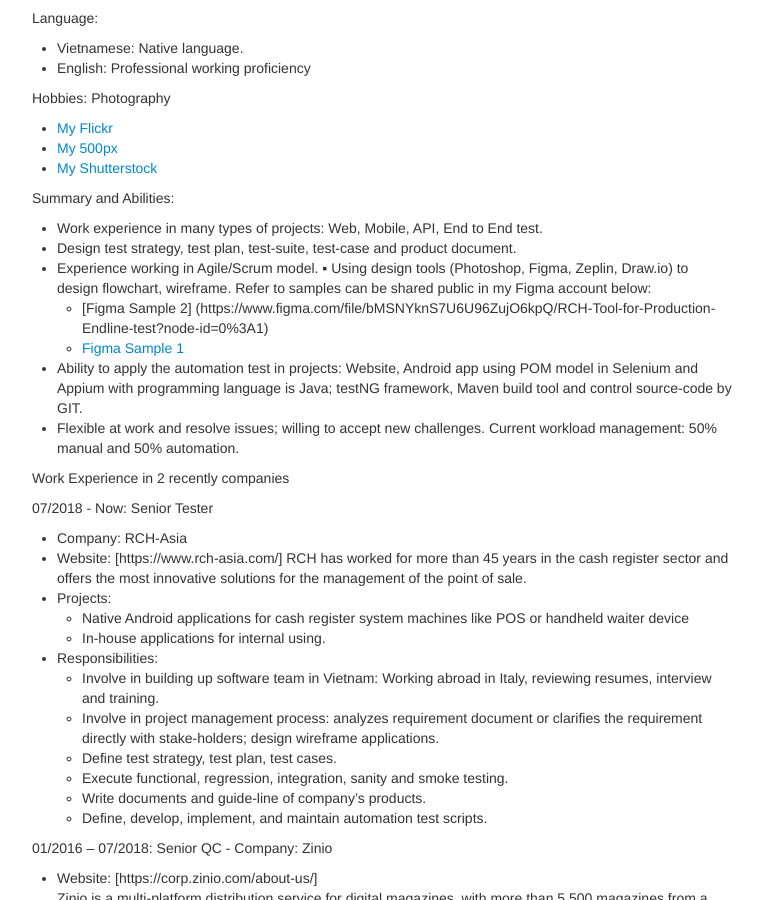
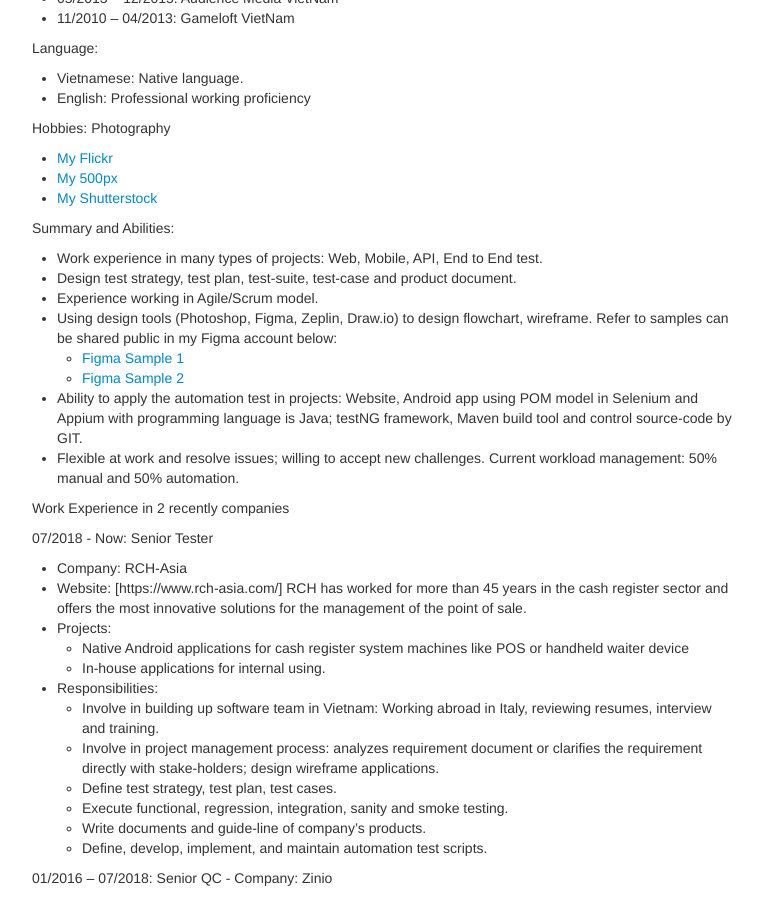
Before and after one commit to thuanpham0807/thuanpham.github.io, a Jekyll site: the page built from index.md, in a window 1280 px wide and 900 px high, scrolled down 424 px. Shown: the whole window, without its empty margins (258-1020 px from the left). Built offline with Jekyll 4.4.1, drawn with Linux system fonts in a browser that asks for light colours.

Commit message:
edit content

```diff
--- a/index.md
+++ b/index.md
@@ -31,9 +31,10 @@
 Summary and Abilities:
 - Work experience in many types of projects: Web, Mobile, API, End to End test.
 - Design test strategy, test plan, test-suite, test-case and product document.
-- Experience working in Agile/Scrum model. ▪ Using design tools (Photoshop, Figma, Zeplin, Draw.io) to design flowchart, wireframe. Refer to samples can be shared public in my Figma account below:
-	- [Figma Sample 2] (https://www.figma.com/file/bMSNYknS7U6U96ZujO6kpQ/RCH-Tool-for-Production-Endline-test?node-id=0%3A1)
-	- [Figma Sample 1](https://www.figma.com/file/QOY9EAqvOjopVcMfLHtjEWwM/PrintFSerializationTool?node-id=0%3A1)
+- Experience working in Agile/Scrum model.
+- Using design tools (Photoshop, Figma, Zeplin, Draw.io) to design flowchart, wireframe. Refer to samples can be shared public in my Figma account below:
+	- [Figma Sample 1](https://www.figma.com/file/bMSNYknS7U6U96ZujO6kpQ/RCH-Tool-for-Production-Endline-test?node-id=0%3A1)
+	- [Figma Sample 2](https://www.figma.com/file/QOY9EAqvOjopVcMfLHtjEWwM/PrintFSerializationTool?node-id=0%3A1)
 - Ability to apply the automation test in projects: Website, Android app using POM model in Selenium and Appium with programming language is Java; testNG framework, Maven build tool and control source-code by GIT.
 - Flexible at work and resolve issues; willing to accept new challenges. Current workload management: 50% manual and  50% automation.
 
```
Also changed, not shown: other parts of index.md (+1 -1 lines).
